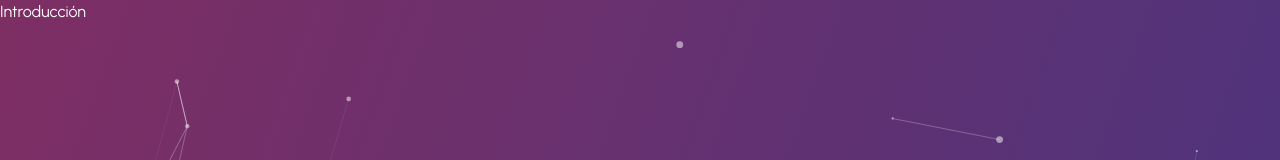
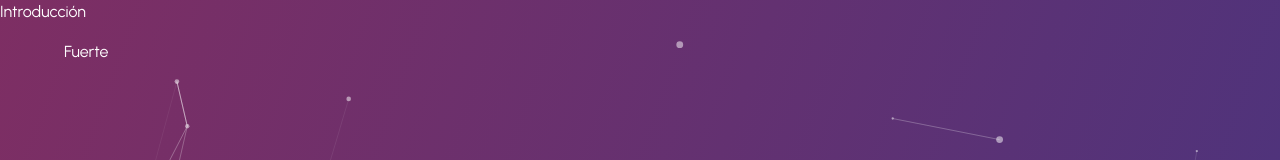
Before and after one commit to fantasyfuerte/portfolio-landing-page, a Next.js app: page / in a window 1280 px wide. Shown: the top 160 px of the page. Built offline with nearby package versions, Linux system fonts and the light colour scheme.

Commit message:
Add navigation link to Header component

```diff
--- a/src/components/header.tsx
+++ b/src/components/header.tsx
@@ -1,3 +1,4 @@
+import Link from "next/link";
 import MotionTransition from "./transition-component";
 
 function Header() {
@@ -7,7 +8,9 @@ function Header() {
       className="absolute z-40 inline-block w-full top-5 md:top-10"
     >
       <header>
-        <div className="container justify-between max-w-6xl mx-auto md:flex"></div>
+        <div className="container justify-between max-w-6xl mx-auto md:flex">
+          <Link href="/">Fuerte</Link>
+        </div>
       </header>
     </MotionTransition>
   );
```
